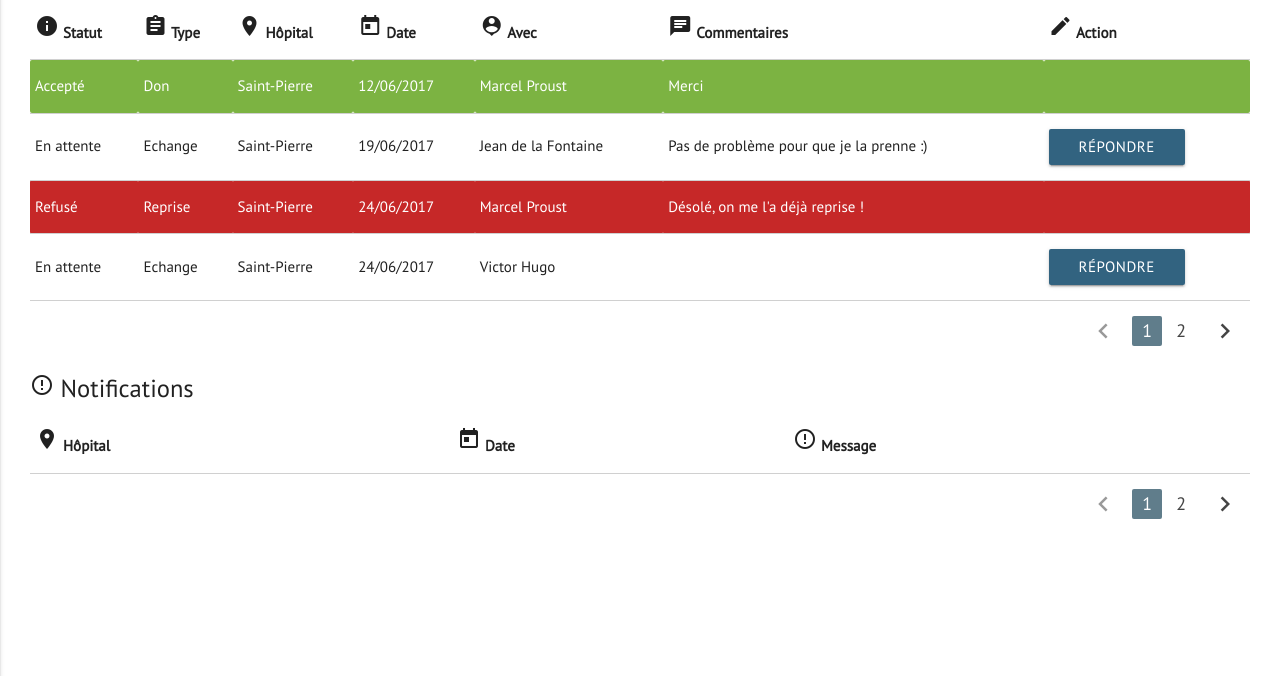
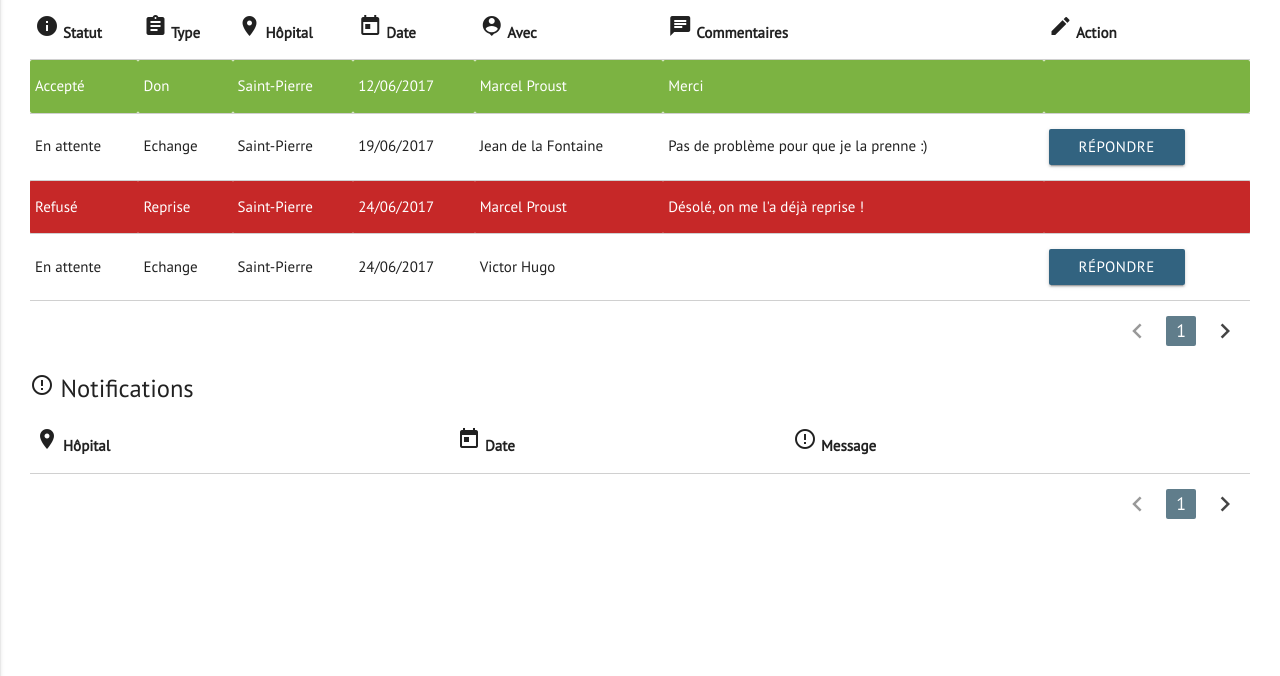
Before and after one commit to rahulyhg/stagesULB, a PHP site: template resources/views/home.twig in a window 1280 px wide. Shown: the part 124-800 px from the top of the page. Run offline with PHP 8.4, Linux system fonts and the light colour scheme; the template is opened without the code that fills it, so the values that code supplies are empty; some libraries are stand-ins or nearby versions; some web fonts are replaced.

Commit message:
correct home

```diff
--- a/resources/views/home.twig
+++ b/resources/views/home.twig
@@ -63,7 +63,6 @@
             <ul class="pagination right-align">
                 <li class="disabled"><a href="#!"><i class="material-icons">chevron_left</i></a></li>
                 <li class="active"><a href="#!">1</a></li>
-                <li class="waves-effect"><a href="#!">2</a></li>
                 <li class="waves-effect"><a href="#!"><i class="material-icons">chevron_right</i></a></li>
             </ul>
 
@@ -92,7 +91,6 @@
             <ul class="pagination right-align">
                 <li class="disabled"><a href="#!"><i class="material-icons">chevron_left</i></a></li>
                 <li class="active"><a href="#!">1</a></li>
-                <li class="waves-effect"><a href="#!">2</a></li>
                 <li class="waves-effect"><a href="#!"><i class="material-icons">chevron_right</i></a></li>
             </ul>
 
```
